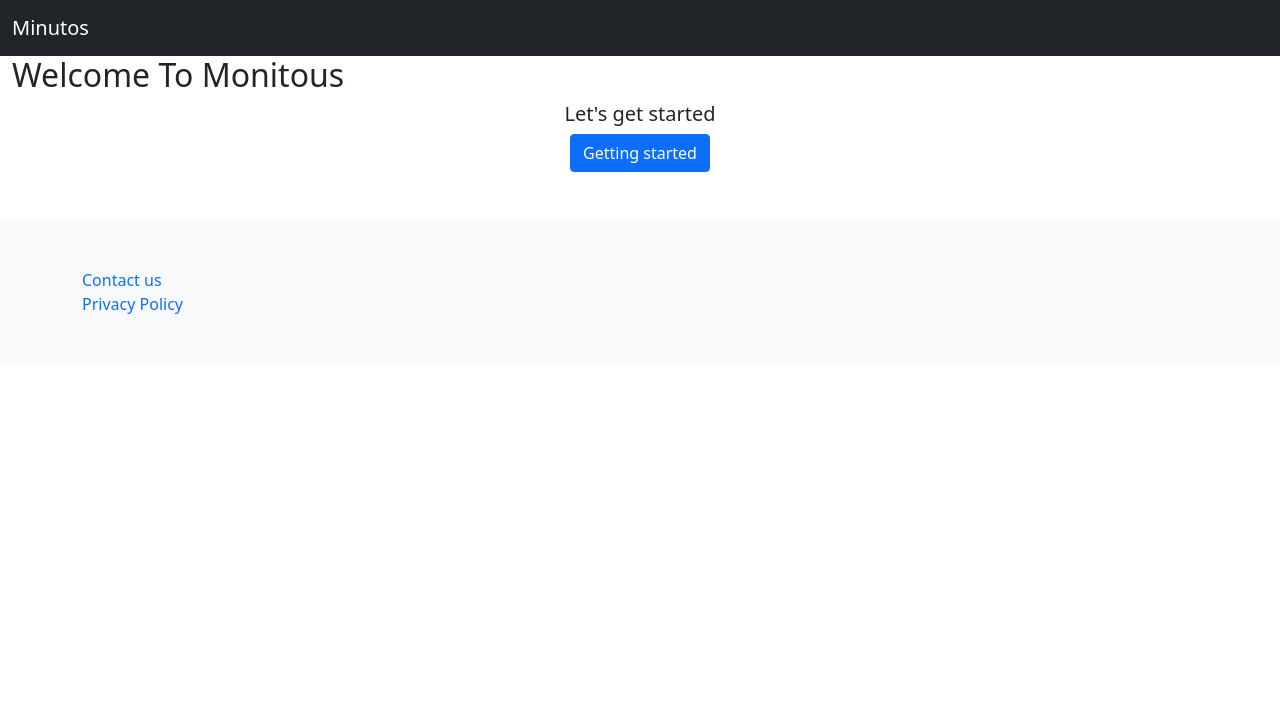
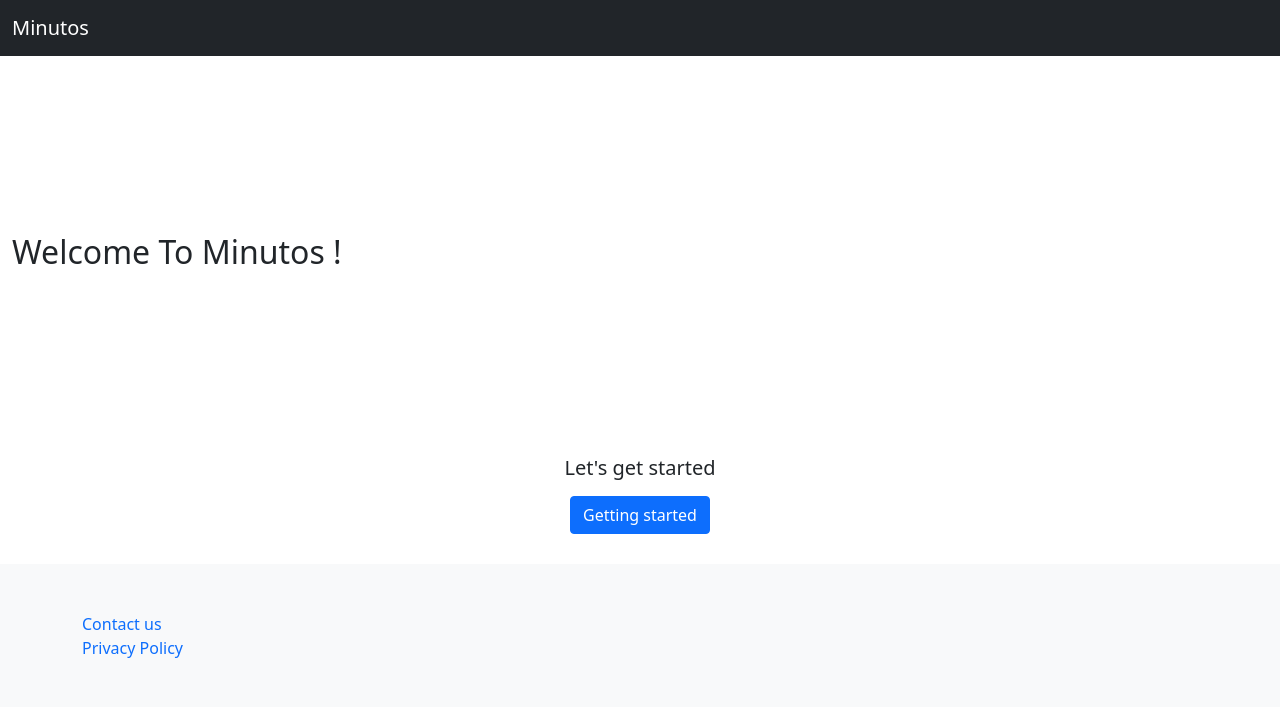
Before and after one commit to saadaoui-salah/time-tracker, a Django app: page / in a window 1280 px wide. Shown: the top 707 px of the page. Run offline with Django 3.2, Linux system fonts and the light colour scheme.

Commit message:
add align center

```diff
--- a/back-end/minutos/templates/home.html
+++ b/back-end/minutos/templates/home.html
@@ -3,16 +3,16 @@
 {% block title %}Home | {% endblock %}
 
 {% block content %}
-<div class="container-fluid">
-    <div class="align-center">
-        <h2 class="title">Welcome To Monitous</h2>
+<div style="height: 400px;" class="container-fluid d-flex align-items-center">
+    <div class="d-flex justify-content-center">
+        <h2 class="title">Welcome To Minutos !</h2>
     </div>
 </div>
-<div class="container-fluid">
+<div style="height: 60px;" class="container-fluid">
     <div class="d-flex justify-content-center">
         <h5>Let's get started</h5><br />
     </div>
-    <div class="d-flex justify-content-center">
+    <div class="d-flex justify-content-center mt-2">
         <div class="btn btn-primary" role="button">Getting started</div>
     </div>
 </div>
```
